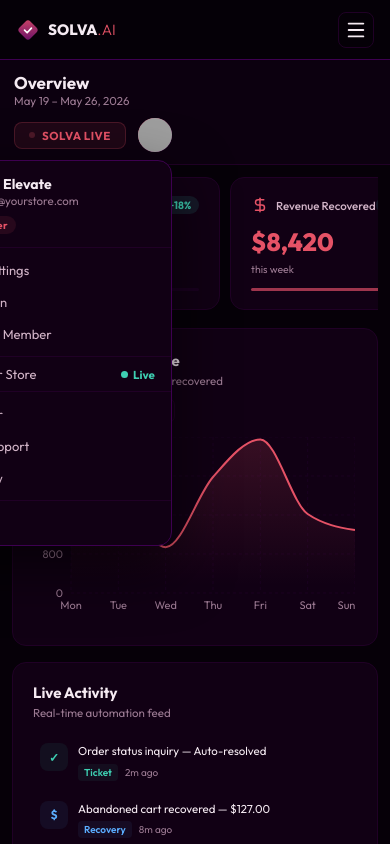
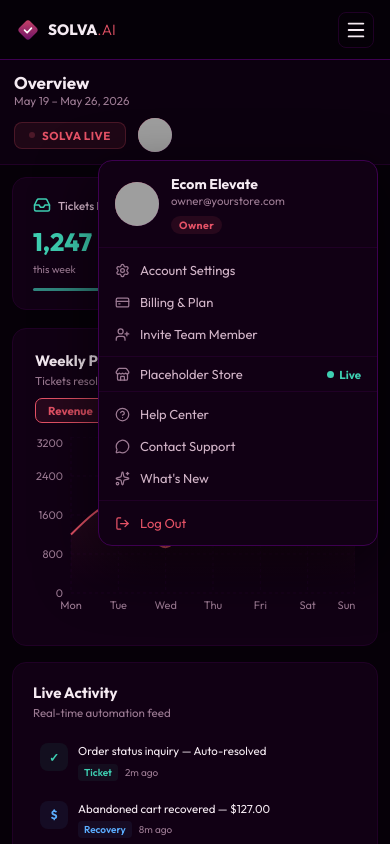
Before and after one commit to getsolvacom/solva, a React (Vite) app: page /dashboard in a window 390 px wide. Both pictures are taken after a click on the element 154 px from the left and 135 px from the top of the page. Shown: the top 844 px of the page. Built offline with nearby package versions, Linux system fonts and the light colour scheme; grey boxes are pictures that could not be loaded.

Commit message:
fix: desktop sidebar regression, avatar dropdown mobile overflow

```diff
--- a/src/pages/dashboard/AvatarMenu.jsx
+++ b/src/pages/dashboard/AvatarMenu.jsx
@@ -29,7 +29,7 @@
   const navigate = useNavigate();
   const [open, setOpen] = useState(false);
   const [logoutConfirm, setLogoutConfirm] = useState(false);
-  const [pos, setPos] = useState({ top:0, right:0 });
+  const [pos, setPos] = useState({ top:0, right:0, scrollable:false });
   const btnRef = useRef(null);
   const dropRef = useRef(null);
 
@@ -37,7 +37,15 @@
     const next = !open;
     if (next && btnRef.current) {
       const r = btnRef.current.getBoundingClientRect();
-      setPos({ top: r.bottom + 8, right: window.innerWidth - r.right });
+      const vw = window.innerWidth;
+      const vh = window.innerHeight;
+      const isMob = Math.min(vw, vh) <= 500;
+      const isLand = vw > vh;
+      setPos({
+        top: r.bottom + 8,
+        right: isMob ? 12 : vw - r.right,
+        scrollable: isMob && isLand,
+      });
     }
     if (!next) setLogoutConfirm(false);
     setOpen(next);
@@ -85,12 +93,14 @@
           ref={dropRef}
           style={{
             position:"fixed", top:pos.top, right:pos.right,
-            width:280, maxWidth:"calc(100vw - 16px)",
+            width:280, maxWidth:"calc(100vw - 24px)",
+            maxHeight: pos.scrollable ? "75vh" : "none",
             background:C.card, border:`1px solid ${C.borderHi}`,
             borderRadius:14, boxShadow:"0 20px 60px rgba(0,0,0,.65)",
             zIndex:10002, fontFamily:"'Outfit',sans-serif",
             animation:"avDrop .18s cubic-bezier(.16,1,.3,1) both",
-            overflow:"hidden",
+            overflowX:"hidden",
+            overflowY: pos.scrollable ? "auto" : "hidden",
           }}
         >
           {/* Section 1 — Identity */}
--- a/src/pages/dashboard/DashboardShell.jsx
+++ b/src/pages/dashboard/DashboardShell.jsx
@@ -22,13 +22,13 @@
 function useOrientation() {
   const [state, setState] = useState(() => ({
     isLandscape: window.innerWidth > window.innerHeight,
-    isMobile: Math.min(window.innerWidth, window.innerHeight) <= 767,
+    isMobile: Math.min(window.innerWidth, window.innerHeight) <= 500,
   }));
   useEffect(() => {
     function update() {
       setState({
         isLandscape: window.innerWidth > window.innerHeight,
-        isMobile: Math.min(window.innerWidth, window.innerHeight) <= 767,
+        isMobile: Math.min(window.innerWidth, window.innerHeight) <= 500,
       });
     }
     window.addEventListener("resize", update);
```
